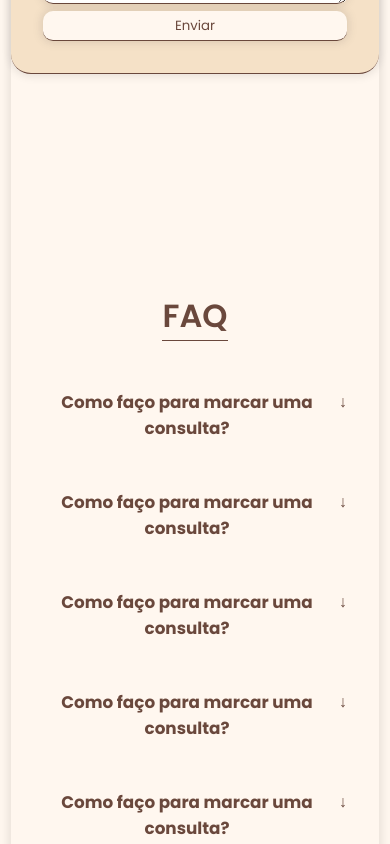
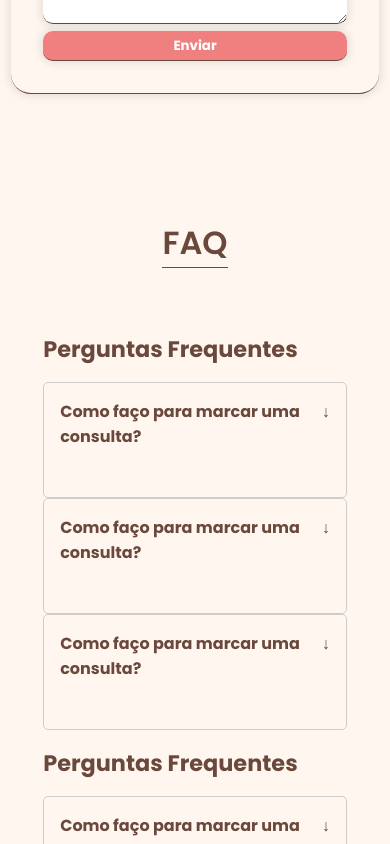
Before and after one commit to WilianWill/Cabeleleira-Leial, a plain HTML site: page index.html in a window 390 px wide. Shown: the part 5240-6084 px from the top of the page. Drawn offline with Linux system fonts and the light colour scheme.

Commit message:
add FAQ section and improve styling for contact form

```diff
--- a/index.html
+++ b/index.html
@@ -50,6 +50,9 @@
 
           <li>
             <a href="#contato">Contato</a>
+          </li>
+          <li>
+            <a href="#faq">FAQ</a>
           </li>
         </ul>
       </div>
@@ -213,8 +216,12 @@
 
       </div>
       <!-- faq -->
-        <section class="faq">
+        <section class="faq" id="faq">
       <h1 class="line" >FAQ</h1>
+
+      <div class="faq_content">
+        <div class="faq_left">
+          <h3>Perguntas Frequentes</h3>
           <div class="faq_item">
             <dt class="faq_title">
               <h2>Como faço para marcar uma consulta?</h2>
@@ -234,6 +241,19 @@
               Lorem ipsum dolor, sit amet consectetur adipisicing elit. Assumenda, dolore?
             </dd>
           </div>
+          <div class="faq_item">
+            <dt class="faq_title">
+              <h2>Como faço para marcar uma consulta?</h2>
+            </dt>
+            <dd class="faq_text">
+              Lorem ipsum dolor sit amet consectetur adipisicing elit. Quos,
+              accusamus?
+              Lorem ipsum dolor, sit amet consectetur adipisicing elit. Assumenda, dolore?
+            </dd>
+          </div>
+         </div>
+         <div class="faq_right">
+          <h3>Perguntas Frequentes</h3>
           <div class="faq_item">
             <dt class="faq_title">
               <h2>Como faço para marcar uma consulta?</h2>
@@ -264,6 +284,8 @@
               Lorem ipsum dolor, sit amet consectetur adipisicing elit. Assumenda, dolore?
             </dd>
           </div>
+         </div>
+      </div>
 
      </section>
        <!-- end faq -->
--- a/src/styles/contato.css
+++ b/src/styles/contato.css
@@ -3,7 +3,7 @@
   justify-content: space-between;
   flex-direction: column;
   align-items: center;
-  box-shadow: 0 0 10px 2px rgba(0, 0, 0, 0.1);
+  /*   box-shadow: 0 0 10px 2px rgba(0, 0, 0, 0.1); */
   border-bottom: 1px solid var(--fontColor);
 
   margin-top: 2rem;
@@ -29,7 +29,6 @@
   align-items: center;
   border-bottom: 1px solid var(--fontColor);
 
-  background-color: rgba(229, 192, 141, 0.404);
   box-shadow: 0 0 10px 2px rgba(0, 0, 0, 0.1);
   border-radius: 20px;
 }
@@ -43,12 +42,28 @@
 
 .contato_form-inputs input {
   border-radius: 10px;
+  height: 40px;
+  width: 100%;
+  padding: 0.5rem;
   border: none;
-  height: 30px;
-  width: 300px;
-  padding: 0.5rem;
-  box-shadow: 0 0 10px 2px rgba(0, 0, 0, 0.1);
+  box-shadow: 0 0 10px 2px rgba(22, 7, 7, 0.1);
   border-bottom: 1px solid var(--fontColor);
+  transition: 0.3s;
+}
+
+.contato_form-inputs input:focus {
+  outline: none;
+  border: 1px solid lightcoral;
+}
+
+.contato_form-inputs input:hover {
+  border: 1px solid lightcoral;
+}
+
+.contato_form-inputs input::placeholder {
+  color: var(--fontColor);
+  font-size: 15px;
+  padding-left: 2px;
 }
 
 #text-area {
@@ -69,16 +84,20 @@
 }
 .btn input {
   cursor: pointer;
+  border: none;
   border-radius: 10px;
-  border: none;
   height: 30px;
-  width: 300px;
-  padding: 0.5rem;
-  line-height: 2px;
+  width: 100px;
+  background-color: lightcoral;
+  color: white;
+  font-weight: bold;
   box-shadow: 0 0 10px 2px rgba(0, 0, 0, 0.1);
   border-bottom: 1px solid var(--fontColor);
-  background-color: var(--baseColor);
-  color: var(--fontColor);
+  transition: 0.3s;
+}
+
+.btn input:hover {
+  background-color: red;
 }
 
 footer {
@@ -91,6 +110,7 @@ footer {
 footer a {
   text-decoration: none;
 }
+
 /* media queries */
 
 @media screen and (max-width: 768px) {
@@ -123,7 +143,7 @@ footer a {
     width: 100%;
   }
 
- .contato .redes_sociais {
+  .contato .redes_sociais {
     display: flex;
     flex-direction: column;
   }
--- a/src/styles/faq.css
+++ b/src/styles/faq.css
@@ -1,25 +1,48 @@
 .faq {
-  display: flex;
-  align-items: center;
-  justify-content: center;
-  gap: 2rem;
+  width: 80%;
   margin: 2rem auto;
   padding: 2rem;
 }
 
+.faq_content {
+  display: grid;
+  grid-template-columns: 1fr 1fr;
+  gap: 2rem;
+}
+
 .faq h1 {
+  font-size: 2rem;
+  margin-bottom: 2rem;
   text-align: center;
-  font-size: 2rem;
+}
+
+.faq h3 {
+  font-size: 1.4rem;
   margin-bottom: 1rem;
 }
 
-.faq_title {
-  text-align: center;
-  font-size: 0.7rem;
+.faq_content h2 {
+  font-size: 1rem;
   margin-bottom: 1rem;
 }
 
-/* ↑ */
+.faq_content p {
+  font-size: 1.2rem;
+}
+
+.faq_item {
+  display: flex;
+  flex-direction: column;
+  gap: 1rem;
+  padding: 1rem;
+  border: 1px solid #ccc;
+  border-radius: 5px;
+}
+
+.faq_item dt {
+  display: flex;
+  flex-direction: row;
+}
 
 dt {
   display: flex;
@@ -74,4 +97,13 @@ dd.active {
 
     margin: 2rem auto;
   }
+
+  .faq_content {
+    display: flex;
+    flex-direction: column;
+    justify-content: center;
+    align-items: center;
+    gap: 1rem;
+    margin: 2rem auto;
+  }
 }
```
Lines whose indentation alone changed are shown as unchanged.
